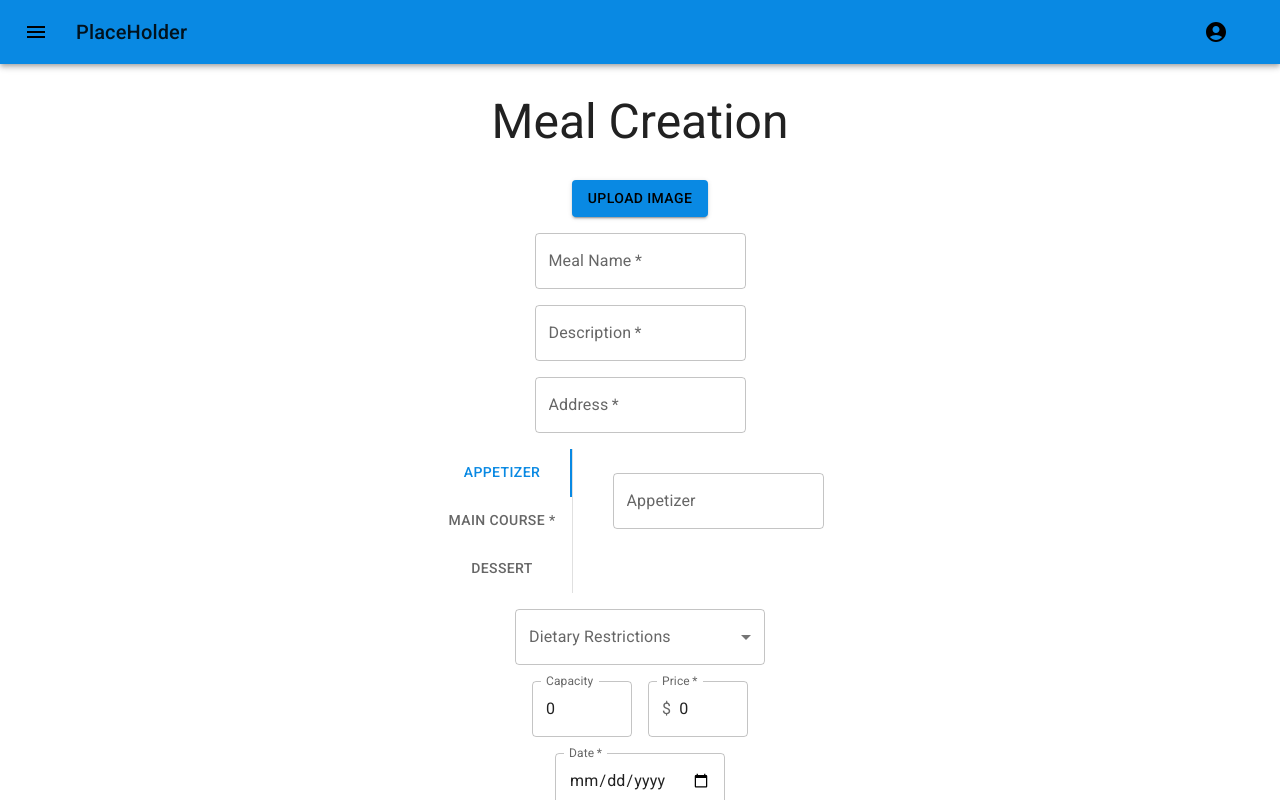
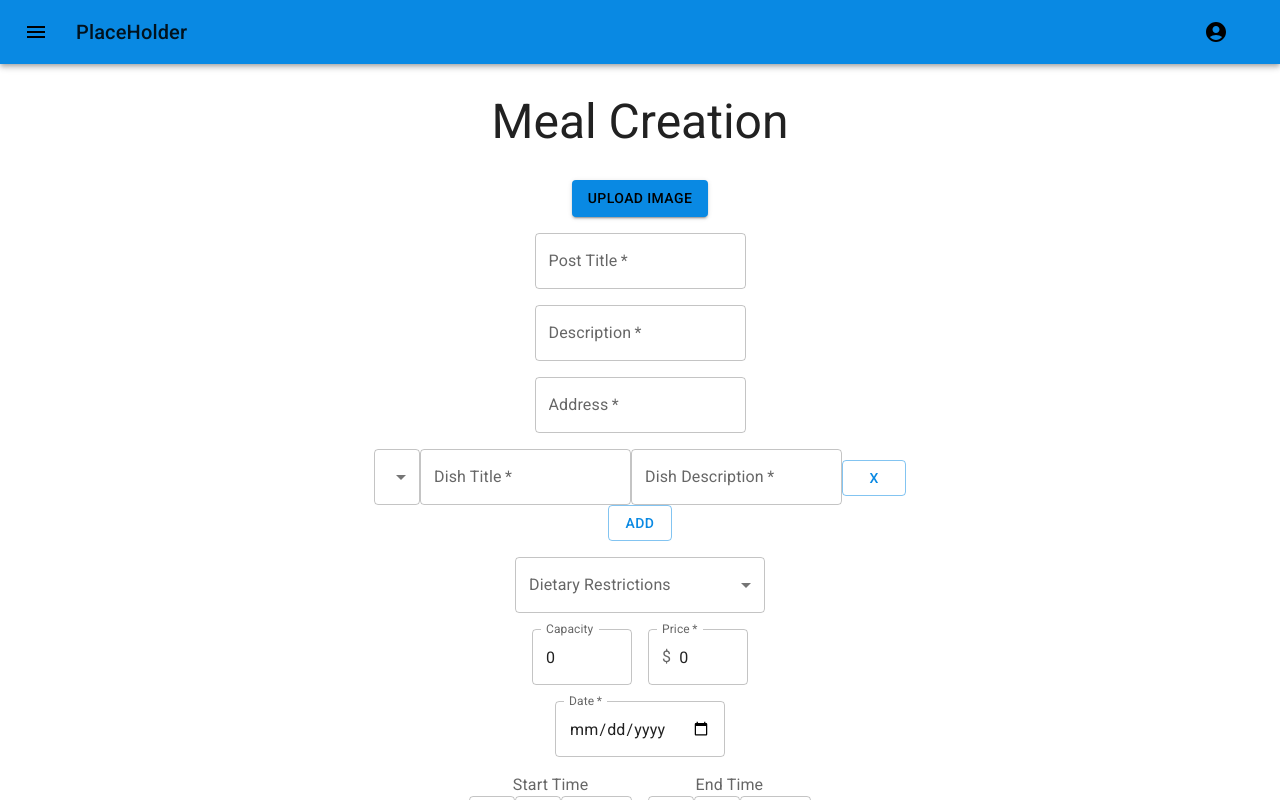
Before and after one commit to A-very-Cunning-ham/SSW-322-Project, a React (Create React App) app in the folder frontend/: page /createpost in a window 1280 px wide. Shown: the top 800 px of the page. Built offline with nearby package versions, Linux system fonts and the light colour scheme.

Commit message:
implement multiple meal creation
Co-authored-by: A-very-Cunning-ham <A-very-Cunning-ham@users.noreply.github.com>

```diff
--- a/frontend/src/components/CreateMealForm.tsx
+++ b/frontend/src/components/CreateMealForm.tsx
@@ -1,6 +1,6 @@
 import { Button, TextField } from '@mui/material/';
 import * as React from 'react';
-import {Formik, Form} from 'formik';
+import {Formik, Form, FieldArray, getIn} from 'formik';
 import OutlinedInput from '@mui/material/OutlinedInput';
 import InputLabel from '@mui/material/InputLabel';
 import MenuItem from '@mui/material/MenuItem';
@@ -27,8 +27,13 @@ const MenuProps = {
       },
     },
   };
+interface Meal {
+    course: string
+    dishTitle: string
+    dishDesc: string
+}
 interface Values {
-    mealName: string
+    postTitle: string
     description: string
     address: string
     price: number
@@ -40,8 +45,8 @@ interface Values {
     endHour: string
     endMin: string
     endPeriod: string
-    courses: string     //TO DO: figure out how to store key:value pairs for dish:course name (e.g. {['appetizer':'breadsticks'],['entree':'chicken']} )
     tagNames: string[]
+    meals: Meal[]
 }
 
 interface Props {
@@ -56,6 +61,7 @@ interface TabPanelProps {
 
 const hours = ['01','02','03','04','05','06','07','08','09','10','11','12']    //could simplify start/end time by making it a dropdown
 const mins = ['00','15','30','45']
+const courses = ['Appetizer','Entree','Dessert','Palate Cleanser','Hors D\'oeuvre','Soup','Salad']
 
 const dietaryRestrictionTags = [
     'Vegan',
@@ -109,19 +115,17 @@ export const CreateMealForm: React.FC<Props> = ({onSubmit}) => {
         );
       };
 
-    const [tabvalue, setValue] = React.useState(0);
-    const handleTabChange = (event: React.SyntheticEvent, newValue: number) => {
-    setValue(newValue);
-    };
-
-
     return (
         <Box>
         <Grid container spacing={2}>
-        <Grid item xs={4}></Grid>
-        <Grid item xs={4}>
+        <Grid item xs={3}></Grid>
+        <Grid item xs={6}>
         <Formik
-            initialValues={{ mealName:'', description:'',address:'',price:0,capacity:0, startHour:'',startMin:'',startPeriod:'AM',endHour:'',endMin:'',endPeriod:'AM',tagNames:[''],courses:''}}
+            initialValues={{ postTitle:'',  description:'',
+            address:'',     price:0,        capacity:0,
+            startHour:'',   startMin:'',    startPeriod:'AM',
+            endHour:'',     endMin:'',      endPeriod:'AM',
+            tagNames:[''],  meals:[{course:'', dishTitle:'', dishDesc:''}] }}
             onSubmit={values => {
                 values['tagNames'] = tagNames
                 onSubmit(values);
@@ -142,10 +146,10 @@ export const CreateMealForm: React.FC<Props> = ({onSubmit}) => {
                 </Button>
                 <TextField sx={{ m:2 }}
                     required
-                    placeholder='Meal Name'
-                    label="Meal Name"
-                    name="mealName"
-                    value={values.mealName}
+                    placeholder='Post Title'
+                    label="Post Title"
+                    name="postTitle"
+                    value={values.postTitle}
                     onChange={handleChange}
                     onBlur={handleBlur}
                 />
@@ -167,49 +171,53 @@ export const CreateMealForm: React.FC<Props> = ({onSubmit}) => {
                     onChange={handleChange}
                     onBlur={handleBlur}
                 />
-                <Stack direction="row" spacing={2}>
-                <Box sx={{ flexGrow: 1, bgcolor: 'background.paper', display: 'flex', }}>
-                <Tabs
-                    orientation="vertical"
-                    variant="scrollable"
-                    value={tabvalue}
-                    onChange={handleTabChange}
-                    sx={{ borderRight: 1, borderColor: 'divider' }}>
+                <FieldArray name="meals">{({push, remove})=>(
+                    <div>
+                        {values.meals.map((p,index)=>{
+                            const course = `meals[${index}].course`;
+                            const dishTitle = `meals[${index}].dishTitle`;
+                            const dishDesc = `meals[${index}].dishDesc`;
 
-                    <Tab label="Appetizer" {...a11yProps(0)} />
-                    <Tab label="Main Course *" {...a11yProps(1)} />
-                    <Tab label="Dessert" {...a11yProps(2)} />
-                </Tabs>
-                </Box>
-                <TabPanel value={tabvalue} index={0}>
+                            return (
+                                <div key={index}>
+                                    <Select
+                                        required
+                                        name={course}
+                                        // defaultValue={course}
+                                        value={p.course}
+                                        onChange={handleChange}
+                                        >
+                                        {courses.map((dish) => (
+                                        <MenuItem key={dish} value={dish}>{dish}</MenuItem>))}
+                                    </Select>
                                     <TextField
-                        label="Appetizer"
-                        name="Appetizer"
+                                        required
+                                        label="Dish Title"
+                                        name={dishTitle}
+                                        // defaultValue={p.dishTitle}
+                                        value={p.dishTitle}
                                         onChange={handleChange}
                                         onBlur={handleBlur}
                                     />
-                </TabPanel>
-                <TabPanel value={tabvalue} index={1}>
                                     <TextField
                                         required
-                        label="Main Course"
-                        placeholder='Main Course'
-                        name="Main Course"
-
+                                        label="Dish Description"
+                                        name={dishDesc}
+                                        // defaultValue={p.dishDesc}
+                                        value={p.dishDesc}
                                         onChange={handleChange}
                                         onBlur={handleBlur}
                                     />
-                </TabPanel>
-                <TabPanel value={tabvalue} index={2}>
-                    <TextField
-                        label="Dessert"
-                        name="Dessert"
-                        onChange={handleChange}
-                        onBlur={handleBlur}
-                    />
-                </TabPanel>
-                </Stack>
 
+                                    <Button type="button" variant="outlined" onClick={() => remove(index)}>x</Button>
+                                </div>
+
+                            );
+                        })}
+                        <Button type="button" variant="outlined" onClick={() => push({ course:"", dishTitle:"", dishDesc:"" })}>Add</Button>
+                    </div>
+                )}
+                </FieldArray>
                 <FormControl sx={{ m: 2, width: 250 }}>
                 <InputLabel id="diet-restrictions-label">Dietary Restrictions</InputLabel>
                 <Select
@@ -345,7 +353,7 @@ export const CreateMealForm: React.FC<Props> = ({onSubmit}) => {
             )}
         </Formik>
         </Grid>
-        <Grid item xs={4}></Grid>
+        <Grid item xs={3}></Grid>
         </Grid>
         </Box>
     );
--- a/frontend/src/components/MealSummaryRow.tsx
+++ b/frontend/src/components/MealSummaryRow.tsx
@@ -7,6 +7,7 @@ interface Props {
     id: String;
     title: String
     address: String
+    date: String
     startTime: String
     endTime: String
     capacity: number;
@@ -14,7 +15,7 @@ interface Props {
     filters: string[];
   }
 
-const MealSummaryRow: FC<Props> = ({ id, title, address, startTime, endTime, capacity, price, filters }): ReactElement => {
+const MealSummaryRow: FC<Props> = ({ id, title, address, date, startTime, endTime, capacity, price, filters }): ReactElement => {
 return (
     <Card>
         <CardContent>
@@ -32,7 +33,7 @@ return (
                 </Grid>
                 <Grid item xs={2}>
                     <Typography variant="h5" gutterBottom>Date</Typography>
-                    <Typography variant="h6" color="text.secondary" gutterBottom>4/28/2022</Typography>
+                    <Typography variant="h6" color="text.secondary" gutterBottom>{date}</Typography>
                     <Typography variant="h6" color="text.secondary" gutterBottom>{startTime} - {endTime}</Typography>
                 </Grid>
                 <Grid item xs={2}>
--- a/frontend/src/pages/CreatePost.tsx
+++ b/frontend/src/pages/CreatePost.tsx
@@ -20,14 +20,14 @@ const CreateMeal: FC<any> = (): ReactElement => {
                 </Box>
             </div>
         <div style={{ textAlign: "center" }}>
-            <CreateMealForm onSubmit={async ({ mealName, description, price, date,
-            startHour,startMin,startPeriod,endHour,endMin,endPeriod, capacity, address, tagNames, courses }) => {
-                var startTime = new Date(date + ' ' + startHour.concat(':',startMin,' ',startPeriod)) //format: 00:00 AM
-                var endTime = new Date(date + ' ' + endHour.concat(':',endMin,' ',endPeriod)) //format: 00:00 AM
+            <CreateMealForm onSubmit={async ({ postTitle, description, price, date,
+            startHour,startMin,startPeriod,endHour,endMin,endPeriod, capacity, address, tagNames, meals }) => {
+                var startTime = new Date(date + ' ' + startHour.concat(':',startMin,' ',startPeriod))   //format: 00:00 AM
+                var endTime = new Date(date + ' ' + endHour.concat(':',endMin,' ',endPeriod))           //format: 00:00 AM
 
                 console.log("Now we make a meal!")
                 console.log({
-                    "mealName": mealName,
+                    "postTitle": postTitle,
                     "description": description,
                     "price": price,
                     "date": date,
@@ -36,7 +36,7 @@ const CreateMeal: FC<any> = (): ReactElement => {
                     "capacity": capacity,
                     "address": address,
                     "tagNames": tagNames,
-                    "courses": courses
+                    "meals": meals
                 })
                 let newPost = await fetch("/api/posts", {
                     method: "POST",
@@ -44,7 +44,7 @@ const CreateMeal: FC<any> = (): ReactElement => {
                         "Content-type": "application/json"
                     },
                     body: JSON.stringify({
-                        title: mealName, //TODO make unique post title
+                        title: postTitle, //TODO make unique post title
                         startTime: startTime,
                         endTime: endTime,
                         price: price,
@@ -54,17 +54,25 @@ const CreateMeal: FC<any> = (): ReactElement => {
                     })
                 })
                 const postRes = await newPost.json();
-                const meal = await fetch(`/api/meals/${postRes}`, {
+
+                const mealRes = await Promise.all(
+                    meals.map(async (meal) => {
+                      const response = await fetch(`/api/meals/${postRes}`, {
                         method: "POST",
                         headers: {
                             "Content-type": "application/json"
                         },
                         body: JSON.stringify({
-                                title: mealName,
-                                course: courses,
-                                description: description,
+                            course: meal.course,
+                            title: meal.dishTitle,
+                            description: meal.dishDesc
                         })
                     });
+                      return await response.json();
+                    })
+                  );
+
+                console.log(mealRes)
                 navigate(`/viewpost/${postRes}`);
             }}
             />
```
Also changed, not shown: frontend/src/pages/Home.tsx (+4 -3 lines), frontend/src/pages/Meal.tsx (+11 -8 lines). Lines whose indentation alone changed are shown as unchanged.
